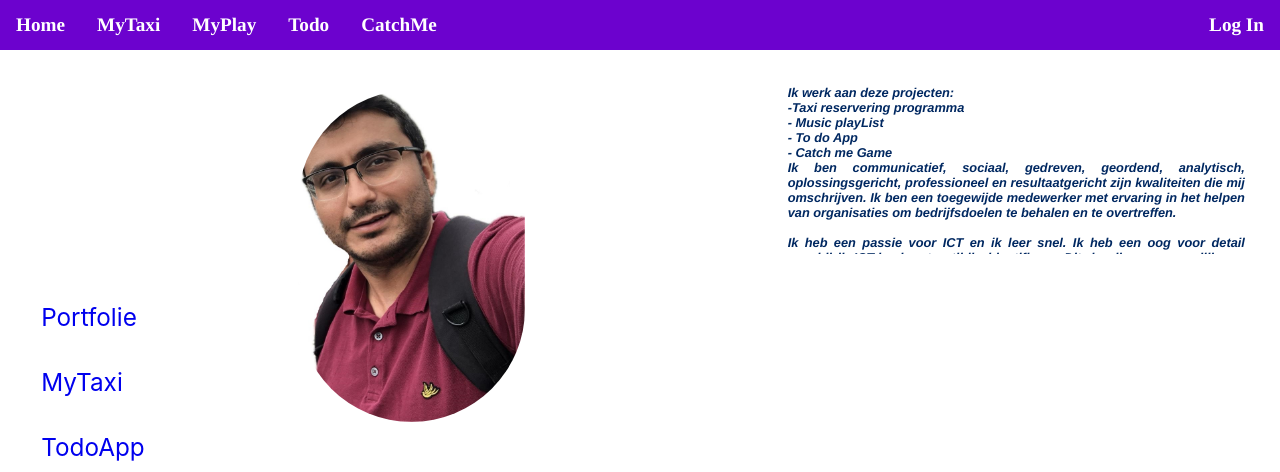
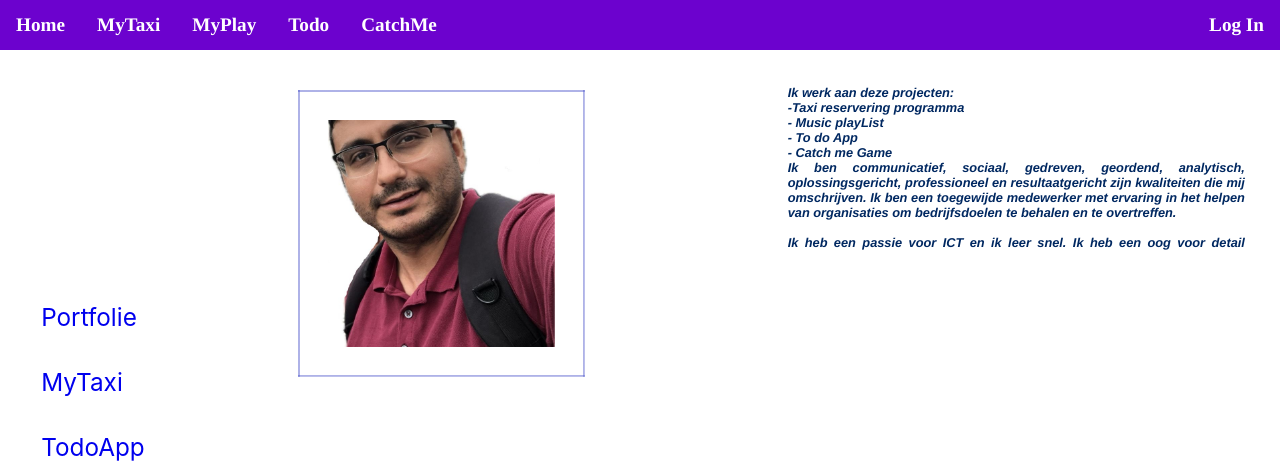
Before and after one commit to mrguven/portfolie, a React (Create React App) app: page / in a window 1280 px wide. Shown: the top 472 px of the page. Built offline with nearby package versions, Linux system fonts and the light colour scheme; no server answers.

Commit message:
update css

```diff
--- a/src/App.css
+++ b/src/App.css
@@ -591,19 +591,38 @@ margin-bottom: 3%;
 }
 
 #foto{
-   width: 50%;
+
+  --s: 15px;  /* size of the frame */
+  --b: 2px;   /* border thickness */
+  --w: 50%; /* width of the image */
+  --c: rgba(71, 80, 201, 0.438);
+
+  width: var(--w);
+  aspect-ratio: 1;
+  object-fit: cover;
+  padding: calc(2*var(--s));
+  --_g: var(--c) var(--b),#a3909000 0 calc(100% - var(--b)),var(--c) 0;
+  background:
+    linear-gradient(var(--_g)) 50%/100% var(--_i,100%) no-repeat,
+    linear-gradient(90deg,var(--_g)) 50%/var(--_i,100%) 100% no-repeat;
+  outline: calc(var(--w)/2) solid rgba(133, 46, 46, 0.6);
+  outline-offset: calc(var(--w)/-2 - 2*var(--s));
+  transition: .4s;
+
+
  height: auto;
- border-radius: 150px;
- transition: 0.5s all ease-in-out;
+
 
 }
 
 
 
 #foto:hover{
-  transform: scale(1.1);
-border-radius: 15px;
 
+
+outline: var(--b) solid var(--c);
+outline-offset: calc(var(--s)/-2);
+--_i: calc(100% - 2*var(--s));
 }
 
 #subInfo{
```
